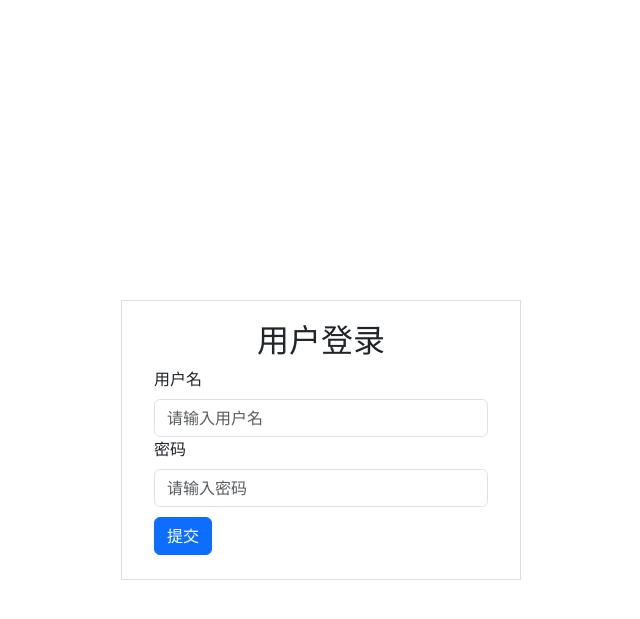
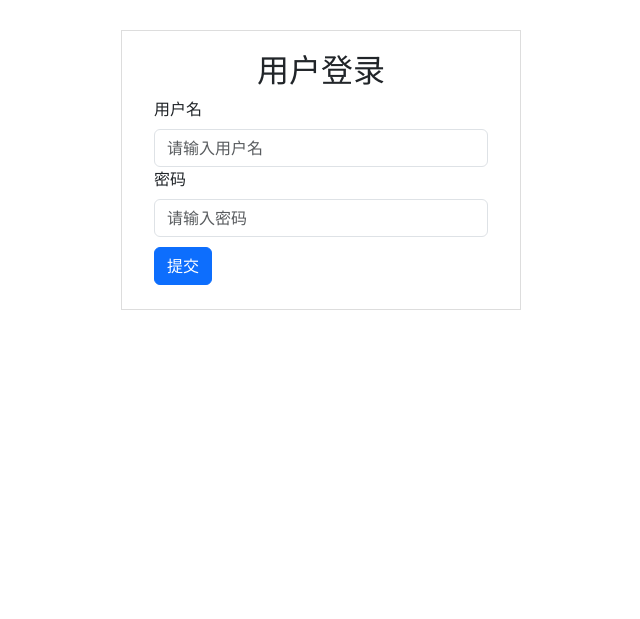
Before and after one commit to tigeryang2005/djangoProjectCelery, a Django app: page /accounts/login/ in a window 1280 px wide. Shown: the top 619 px of the page, without its empty margins (319-959 px from the left). Run offline with Django 5.2, Linux system fonts and the light colour scheme; parts of the project's set-up code (start-up, migrations or seed data) failed here and were passed over; some libraries are stand-ins or nearby versions.

Commit message:
调整登录框的位置

```diff
--- a/templates/login.html
+++ b/templates/login.html
@@ -11,7 +11,7 @@
             height: 280px;
             margin-left: auto;
             margin-right: auto;
-            margin-top: 300px;
+            margin-top: 30px;
             border: 1px solid #dddddd;
             padding: 20px;
         }
```
